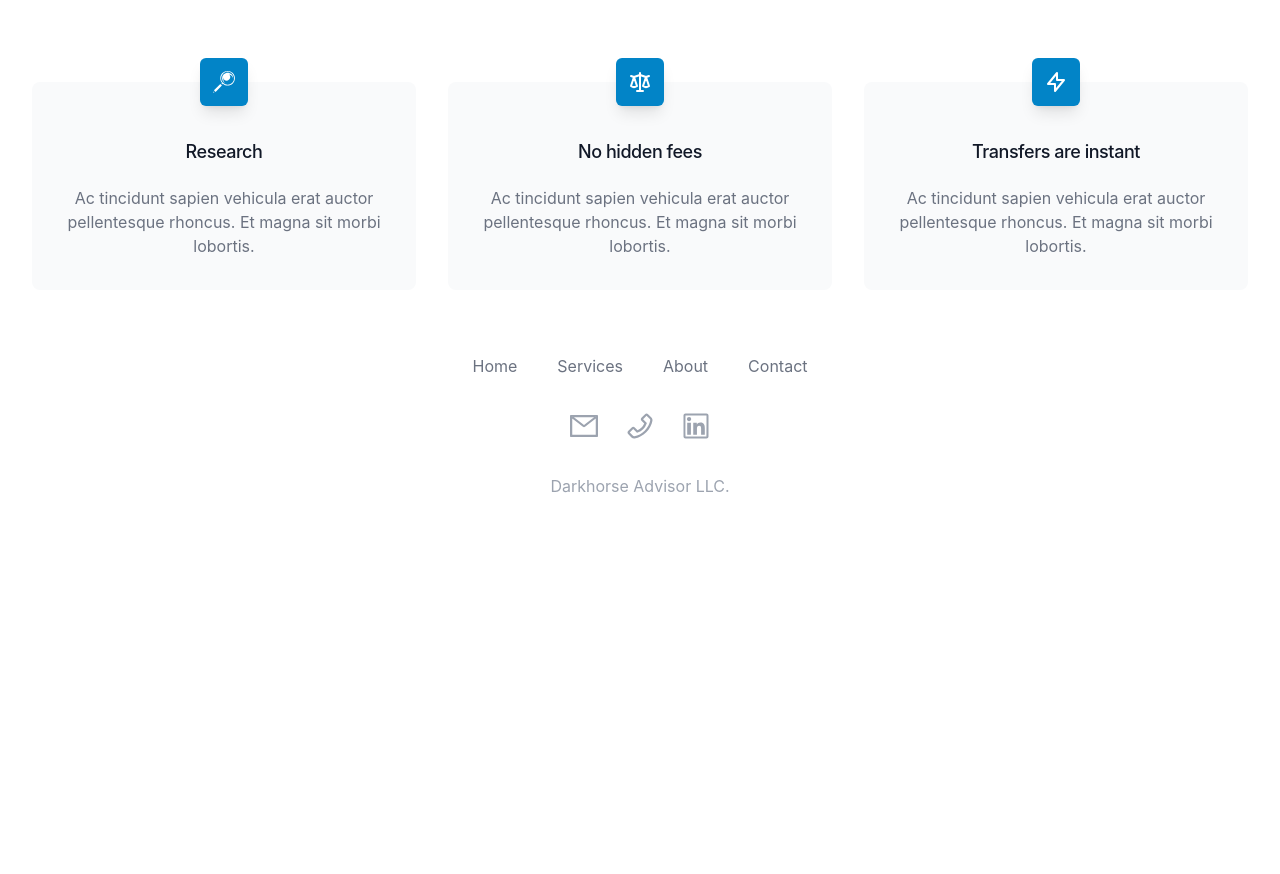
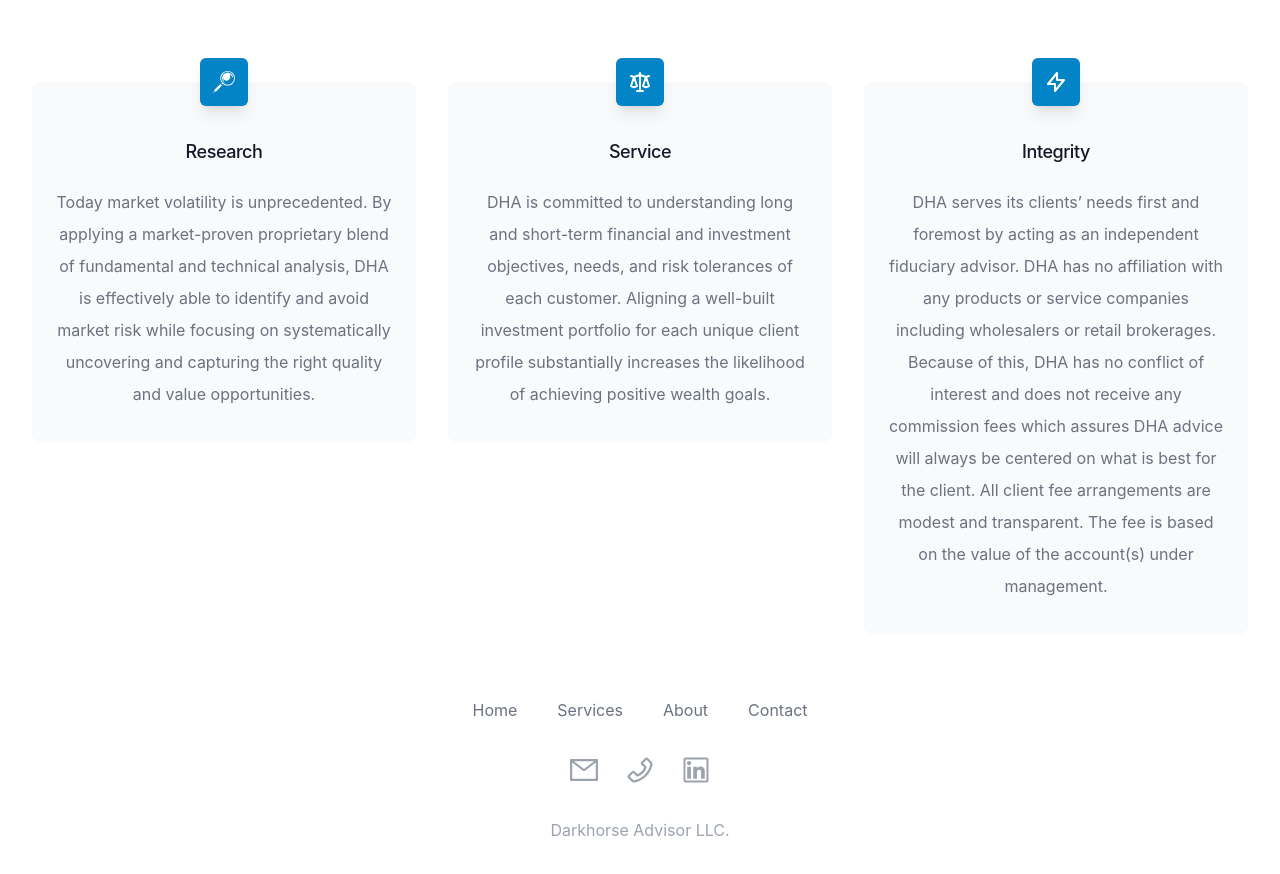
Before and after one commit to anthony-df-nguyen/darkhorse-tw, a Next.js app: page / in a window 1280 px wide. Shown: the part 960-1834 px from the top of the page. Before the commit the page ends 1522 px from the top, so only its background shows below. Built offline with nearby package versions, Linux system fonts and the light colour scheme.

Commit message:
Fixed issue with function names and added content to cards

```diff
--- a/components/footer.jsx
+++ b/components/footer.jsx
@@ -43,7 +43,7 @@
   ],
 };
 
-export default function Example() {
+export default function Footer() {
   return (
     <footer className="bg-white">
       <div className="max-w-7xl mx-auto pad-tb px-4 overflow-hidden sm:px-6 lg:px-8">
--- a/components/info-card.jsx
+++ b/components/info-card.jsx
@@ -10,23 +10,23 @@
   {
     name: "Research",
     description:
-      "Lorem ipsum, dolor sit amet consectetur adipisicing elit. Maiores impedit perferendis suscipit eaque, iste dolor cupiditate blanditiis ratione.",
+      "Today market volatility is unprecedented. By applying a market-proven proprietary blend of fundamental and technical analysis, DHA is effectively able to identify and avoid market risk while focusing on systematically uncovering and capturing the right quality and value opportunities.",
     icon: GiMagnifyingGlass,
   },
   {
-    name: "No hidden fees",
+    name: "Service",
     description:
-      "Lorem ipsum, dolor sit amet consectetur adipisicing elit. Maiores impedit perferendis suscipit eaque, iste dolor cupiditate blanditiis ratione.",
+      "DHA is committed to understanding long and short-term financial and investment objectives, needs, and risk tolerances of each customer. Aligning a well-built investment portfolio for each unique client profile substantially increases the likelihood of achieving positive wealth goals.",
     icon: ScaleIcon,
   },
   {
-    name: "Transfers are instant",
+    name: "Integrity",
     description:
-      "Lorem ipsum, dolor sit amet consectetur adipisicing elit. Maiores impedit perferendis suscipit eaque, iste dolor cupiditate blanditiis ratione.",
+      "DHA serves its clients’ needs first and foremost by acting as an independent fiduciary advisor. DHA has no affiliation with any products or service companies including wholesalers or retail brokerages. Because of this, DHA has no conflict of interest and does not receive any commission fees which assures DHA advice will always be centered on what is best for the client. All client fee arrangements are modest and transparent. The fee is based on the value of the account(s) under management.",
     icon: LightningBoltIcon,
   },
 ];
-export default function Example() {
+export default function InfoCard() {
   return (
     <div className="relative bg-white pad-top">
       <div className="mx-auto max-w-md px-4 text-center sm:max-w-3xl sm:px-6 lg:px-8 lg:max-w-7xl">
@@ -46,9 +46,8 @@
                   <h3 className="mt-8 text-lg font-medium text-gray-900 tracking-tight">
                     {feature.name}
                   </h3>
-                  <p className="mt-5 text-base text-gray-500">
-                    Ac tincidunt sapien vehicula erat auctor pellentesque
-                    rhoncus. Et magna sit morbi lobortis.
+                  <p className="mt-5 text-base leading-8 text-gray-500">
+                    {feature.description}
                   </p>
                 </div>
               </div>
--- a/components/page.jsx
+++ b/components/page.jsx
@@ -2,7 +2,7 @@
 import Navbar from "../components/navbar";
 import Footer from "../components/footer";
 
-export default function (props) {
+export default function Page(props) {
   return (
     <div>
       <Head>
```
